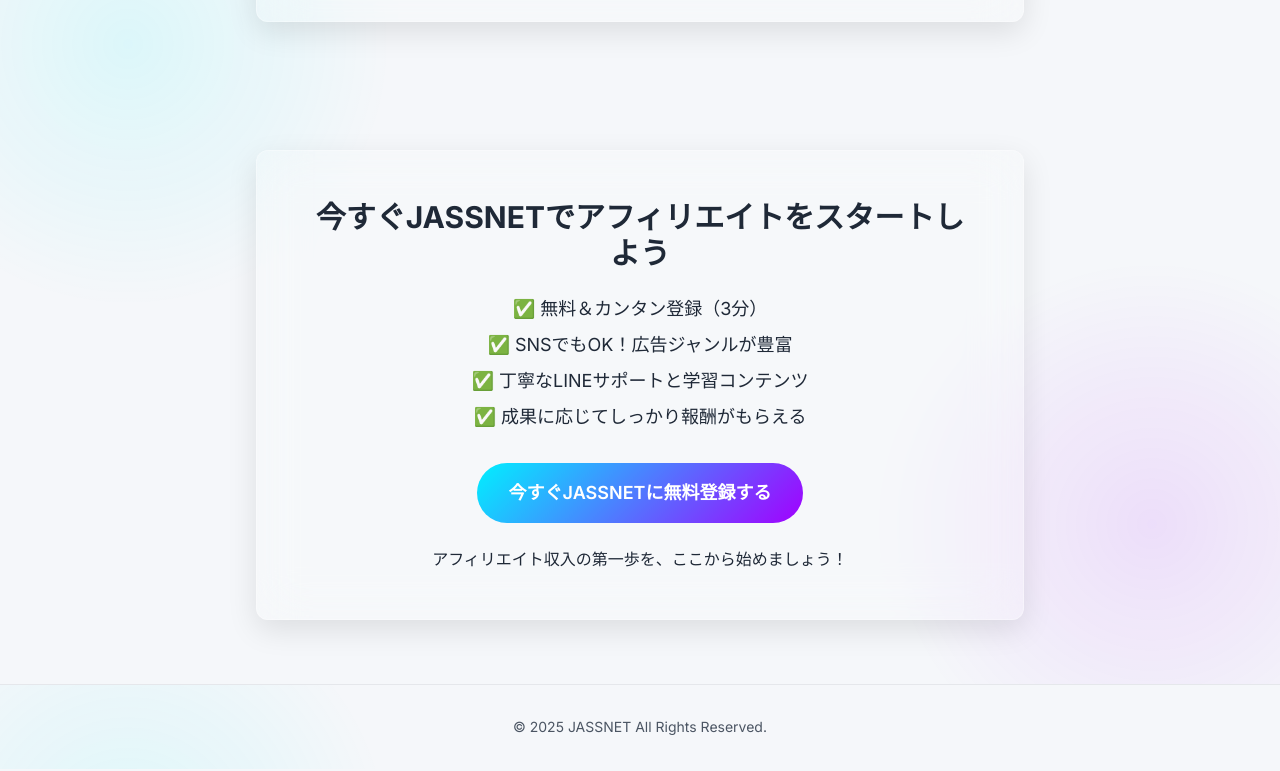
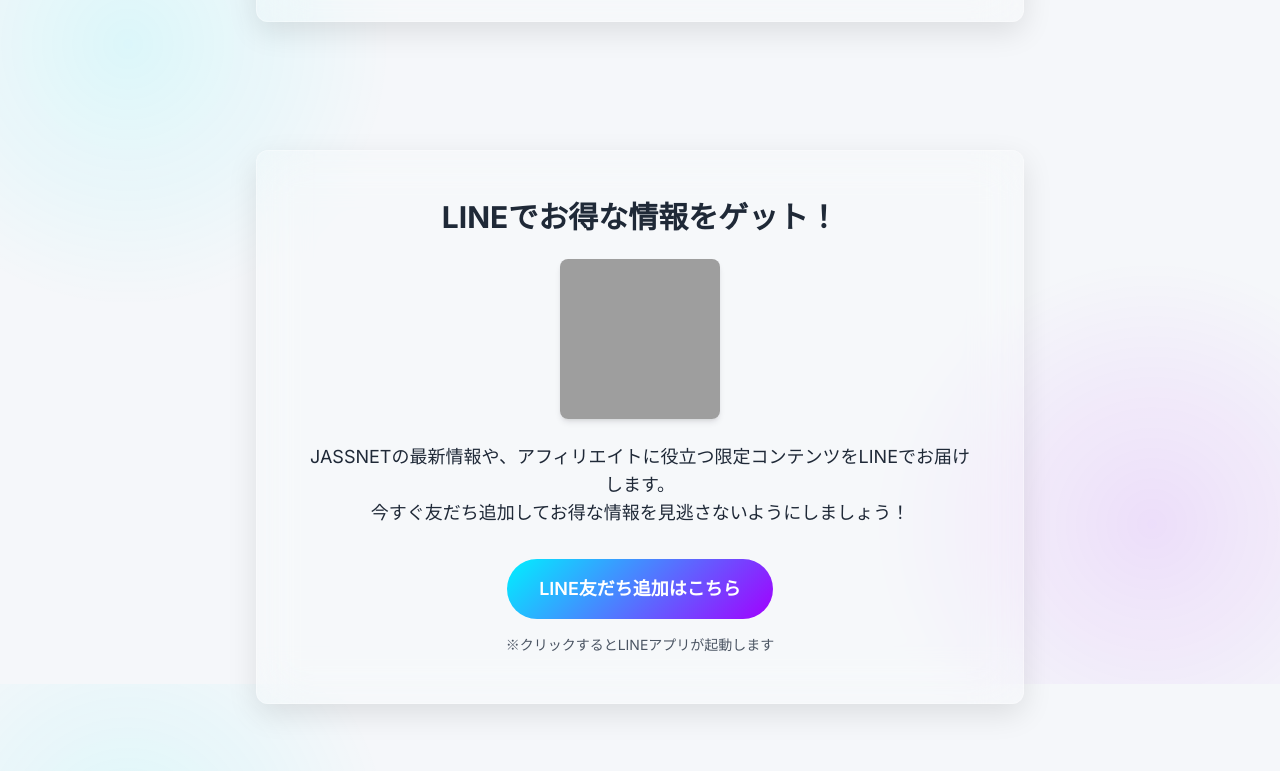
Before and after one commit to yuma2004/JASSNET_LP, a plain HTML site: page index.html in a window 1280 px wide. Shown: the part 4116-4887 px from the top of the page. Drawn offline with nearby package versions, Linux system fonts and the light colour scheme; grey boxes are pictures that could not be loaded.

Commit message:
ラインtuika

```diff
--- a/index.html
+++ b/index.html
@@ -472,6 +472,22 @@
     </div>
   </section>
 
+  <!-- LINE CTA Section -->
+  <section class="py-16 px-6 container mx-auto">
+    <div class="glass rounded-xl p-8 md:p-12 max-w-3xl mx-auto text-center fade-in">
+      <h2 class="text-3xl font-bold mb-6">LINEでお得な情報をゲット！</h2>
+      <img src="https://qr-official.line.me/sid/L/069qdlhi.png" alt="LINE QR Code" class="mx-auto mb-6 w-40 h-40 rounded-lg shadow-md">
+      <p class="mb-8 text-lg">
+        JASSNETの最新情報や、アフィリエイトに役立つ限定コンテンツをLINEでお届けします。<br>今すぐ友だち追加してお得な情報を見逃さないようにしましょう！
+      </p>
+      <a href="https://lin.ee/FjGJVHH" target="_blank" rel="noopener noreferrer"
+        class="inline-block accent-gradient text-white font-semibold px-8 py-4 rounded-full text-lg transition-transform hover:scale-105">
+        LINE友だち追加はこちら
+      </a>
+      <p class="mt-4 text-sm text-gray-600 dark:text-gray-400">※クリックするとLINEアプリが起動します</p>
+    </div>
+  </section>
+
   <!-- Final CTA Section -->
   <section class="py-16 px-6 container mx-auto">
     <div class="glass rounded-xl p-8 md:p-12 max-w-3xl mx-auto text-center fade-in">
```
